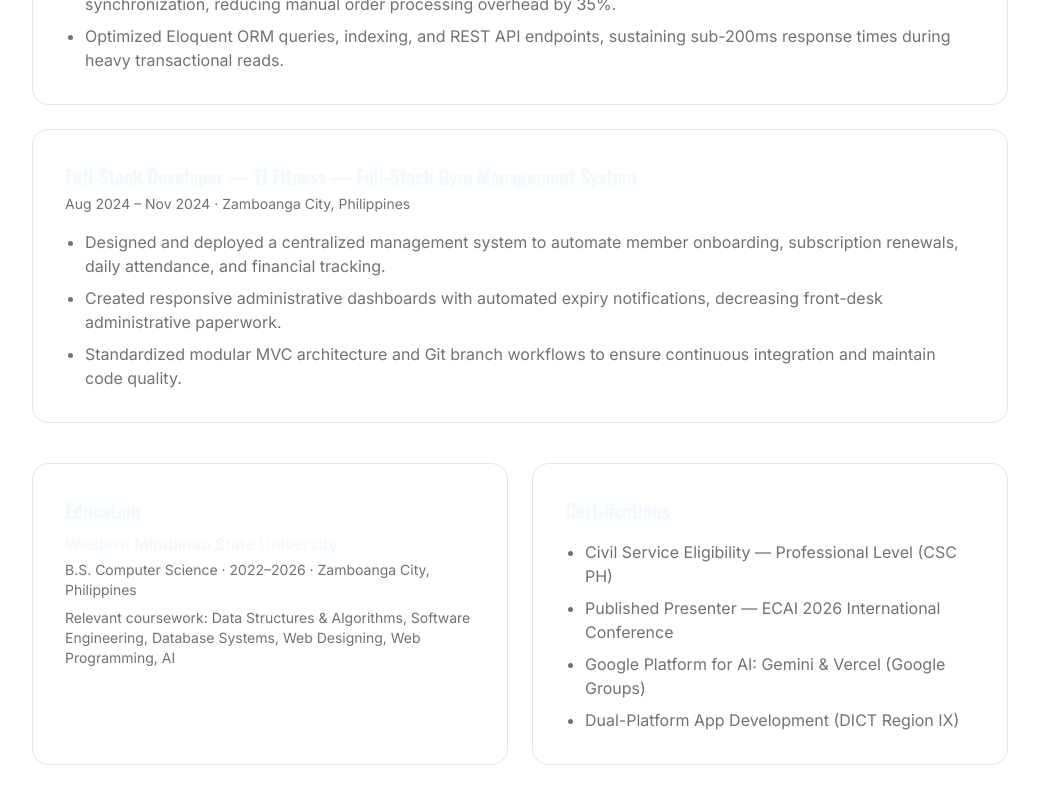
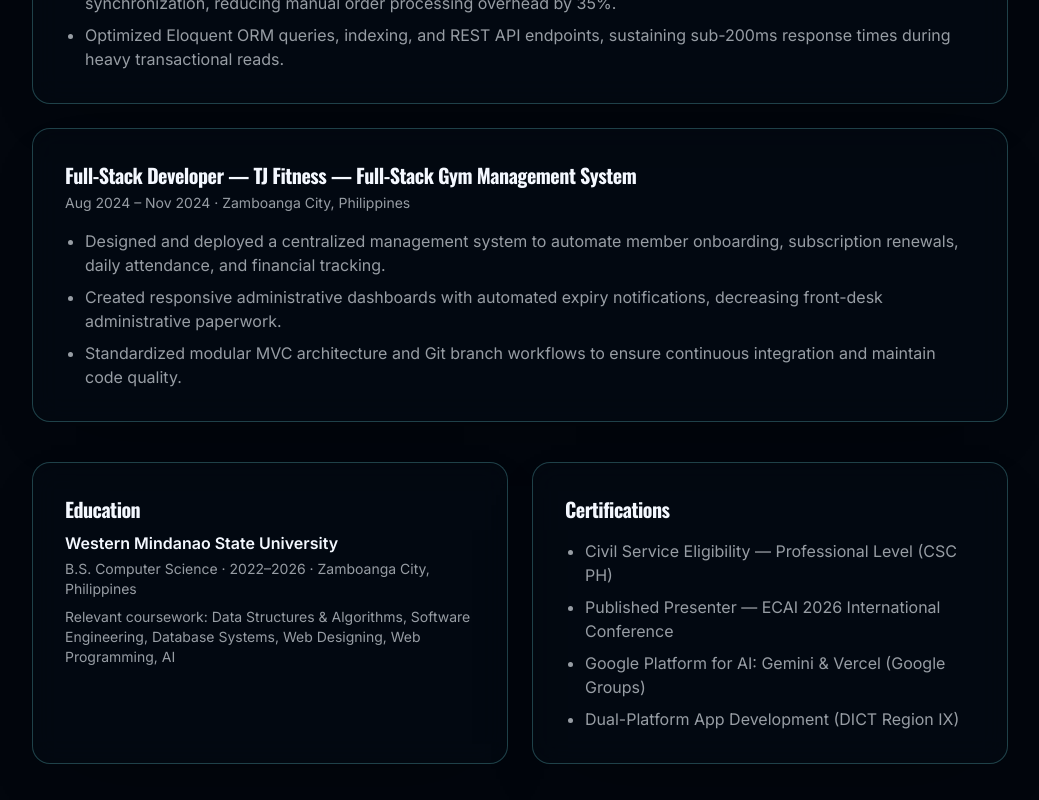
Before and after one commit to Matchewmau/animated-portfolio, a Next.js app: page / in a window 1280 px wide. Shown: the part 4040-4840 px from the top of the page, without its empty margins (120-1159 px from the left). Built offline with nearby package versions, Linux system fonts and the light colour scheme.

Commit message:
feat: theme experience entries as glass panels

```diff
--- a/app/globals.css
+++ b/app/globals.css
@@ -1035,3 +1035,16 @@ footer {
     padding-block: 1rem;
   }
 }
+
+.experience-panel {
+  color: var(--world-fg);
+}
+
+.experience-panel:hover {
+  transform: none;
+}
+
+.experience-meta,
+.experience-bullets {
+  color: var(--world-dim);
+}
--- a/src/components/Experience.tsx
+++ b/src/components/Experience.tsx
@@ -3,22 +3,22 @@ import SectionHeading from "@/components/SectionHeading";
 
 export default function Experience() {
   return (
-    <section id="experience" className="w-full border-y border-ink/10 bg-white">
+    <section id="experience" className="w-full">
       <div className="mx-auto max-w-5xl px-6 py-16 sm:py-20">
         <SectionHeading eyebrow="Experience" title="Where I've delivered" />
         <div className="mt-10 grid gap-6">
           {experience.map((item) => (
             <article
               key={`${item.role}-${item.organization}`}
-              className="rounded-2xl border border-ink/10 p-6 sm:p-8"
+              className="glass-panel experience-panel p-6 sm:p-8"
             >
               <h3 className="font-display text-xl font-bold tracking-tight">
                 {item.role} — {item.organization}
               </h3>
-              <p className="mt-1 text-sm text-muted">
+              <p className="experience-meta mt-1 text-sm">
                 {item.period} · {item.location}
               </p>
-              <ul className="mt-4 list-disc space-y-2 pl-5 text-muted">
+              <ul className="experience-bullets mt-4 list-disc space-y-2 pl-5">
                 {item.bullets.map((bullet) => (
                   <li key={bullet}>{bullet}</li>
                 ))}
@@ -27,26 +27,26 @@ export default function Experience() {
           ))}
         </div>
         <div className="mt-10 grid gap-6 md:grid-cols-2">
-          <article className="rounded-2xl border border-ink/10 p-6 sm:p-8">
+          <article className="glass-panel experience-panel p-6 sm:p-8">
             <h3 className="font-display text-xl font-bold tracking-tight">
               Education
             </h3>
             <p className="mt-2 font-semibold">
               Western Mindanao State University
             </p>
-            <p className="mt-1 text-sm text-muted">
+            <p className="experience-meta mt-1 text-sm">
               B.S. Computer Science · 2022–2026 · Zamboanga City, Philippines
             </p>
-            <p className="mt-2 text-sm text-muted">
+            <p className="experience-meta mt-2 text-sm">
               Relevant coursework: Data Structures &amp; Algorithms, Software Engineering,
               Database Systems, Web Designing, Web Programming, AI
             </p>
           </article>
-          <article className="rounded-2xl border border-ink/10 p-6 sm:p-8">
+          <article className="glass-panel experience-panel p-6 sm:p-8">
             <h3 className="font-display text-xl font-bold tracking-tight">
               Certifications
             </h3>
-            <ul className="mt-4 list-disc space-y-2 pl-5 text-muted">
+            <ul className="experience-bullets mt-4 list-disc space-y-2 pl-5">
               <li>Civil Service Eligibility — Professional Level (CSC PH)</li>
               <li>Published Presenter — ECAI 2026 International Conference</li>
               <li>Google Platform for AI: Gemini &amp; Vercel (Google Groups)</li>
```
Also changed, not shown: 1 other file (tests, documents, lock files or other folders).
